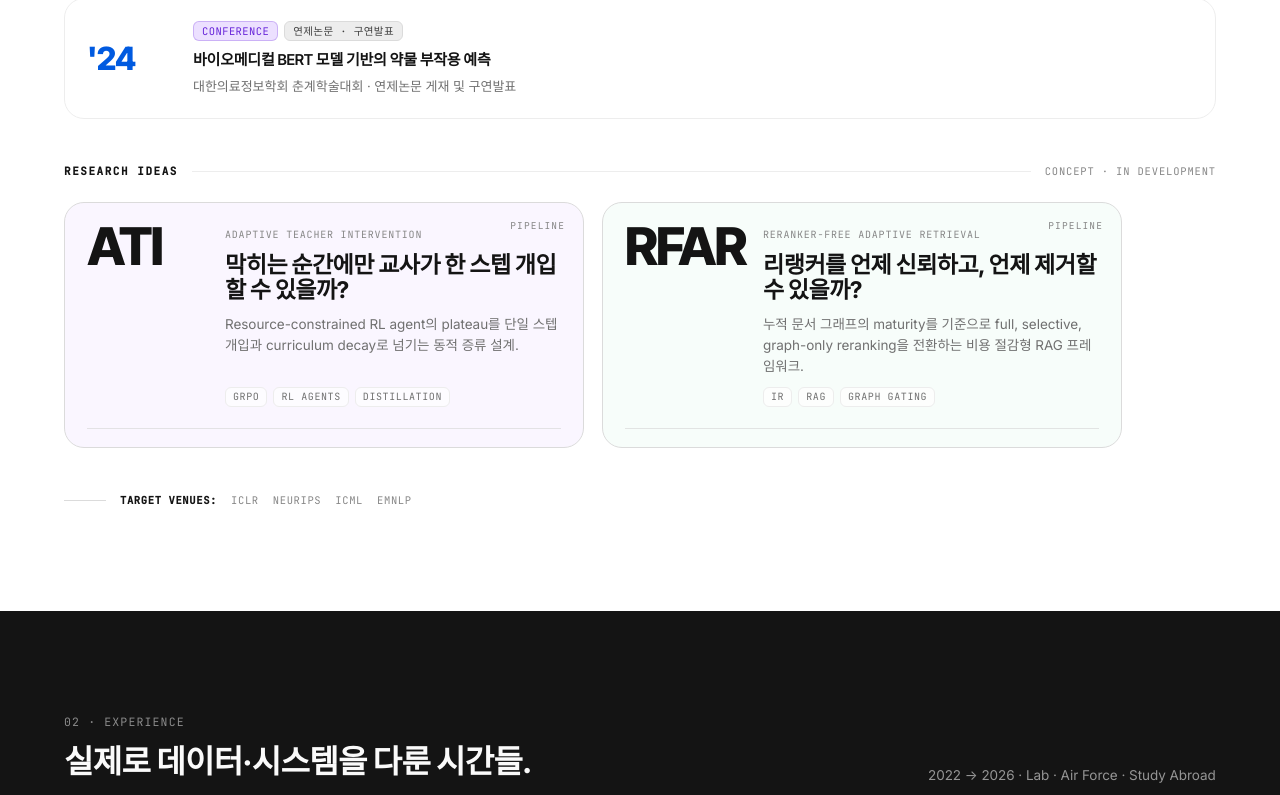
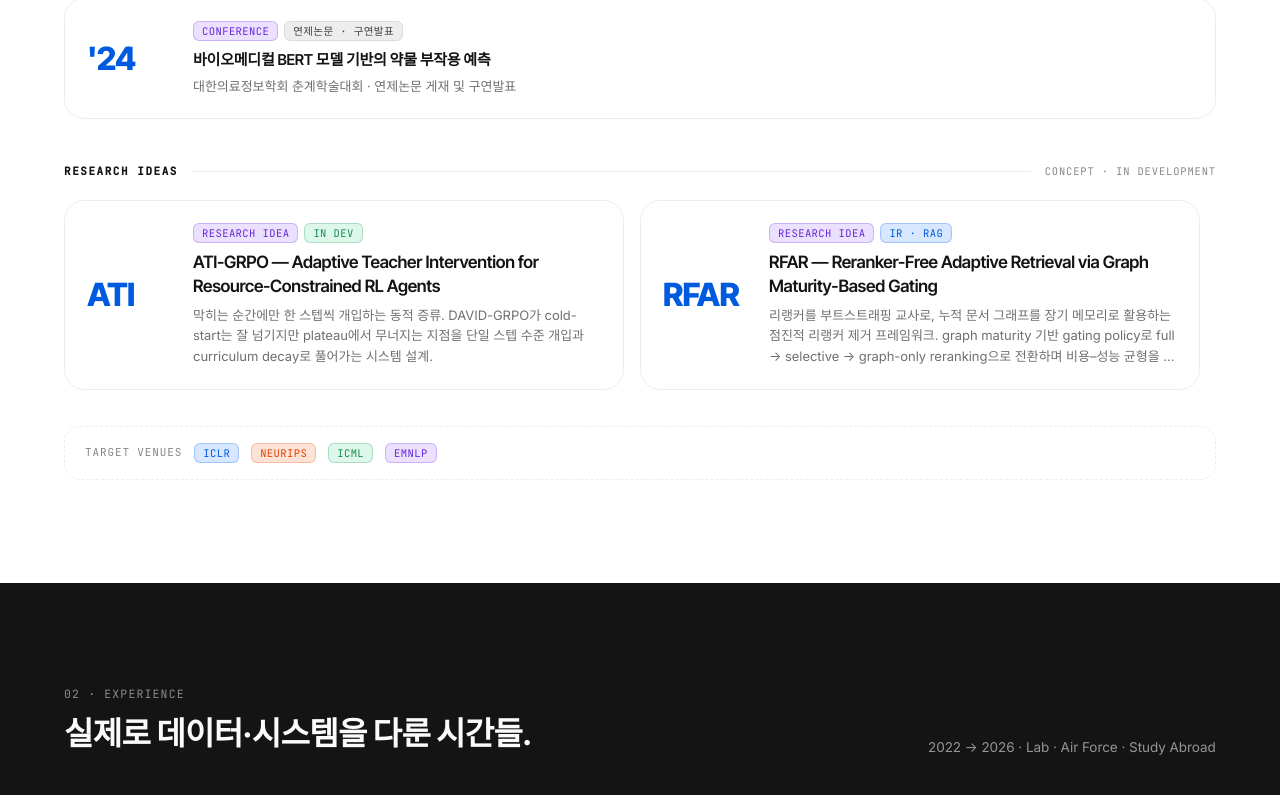
Before and after one commit to Nedian0Brien/personal-portfolio, a website built with Vite: page web/index.html in a window 1280 px wide. Shown: the part 2176-2971 px from the top of the page. Built offline with nearby package versions, Linux system fonts and the light colour scheme; no server answers; files whose address does not match are found by name; a web font is replaced by a local one.

Commit message:
fix: restore research ideas card language

```diff
--- a/web/index.html
+++ b/web/index.html
@@ -257,40 +257,36 @@
   </div>
 
   <div class="idea-carousel reveal-group" role="list" aria-label="Research ideas" tabindex="0">
-    <article class="idea-card reveal" role="listitem">
-      <div class="idea-card__code">ATI</div>
-      <div class="idea-card__body">
-        <div class="idea-card__kicker">Adaptive Teacher Intervention</div>
-        <h3 class="idea-card__title">막히는 순간에만 교사가 한 스텝 개입할 수 있을까?</h3>
-        <p class="idea-card__summary">Resource-constrained RL agent의 plateau를 단일 스텝 개입과 curriculum decay로 넘기는 동적 증류 설계.</p>
-        <div class="idea-card__tags" aria-label="ATI topics">
-          <span>GRPO</span>
-          <span>RL Agents</span>
-          <span>Distillation</span>
+    <article class="mini-card mini-card--idea reveal" role="listitem">
+      <div class="mini-card__year">ATI</div>
+      <div>
+        <div class="idea-card__badges">
+          <span class="badge badge--purp">Research Idea</span>
+          <span class="badge badge--green">In Dev</span>
         </div>
+        <h3 class="mini-card__title">ATI-GRPO — Adaptive Teacher Intervention for Resource-Constrained RL Agents</h3>
+        <div class="mini-card__meta">막히는 순간에만 한 스텝씩 개입하는 동적 증류. DAVID-GRPO가 cold-start는 잘 넘기지만 plateau에서 무너지는 지점을 단일 스텝 수준 개입과 curriculum decay로 풀어가는 시스템 설계.</div>
       </div>
     </article>
-    <article class="idea-card reveal" role="listitem">
-      <div class="idea-card__code">RFAR</div>
-      <div class="idea-card__body">
-        <div class="idea-card__kicker">Reranker-Free Adaptive Retrieval</div>
-        <h3 class="idea-card__title">리랭커를 언제 신뢰하고, 언제 제거할 수 있을까?</h3>
-        <p class="idea-card__summary">누적 문서 그래프의 maturity를 기준으로 full, selective, graph-only reranking을 전환하는 비용 절감형 RAG 프레임워크.</p>
-        <div class="idea-card__tags" aria-label="RFAR topics">
-          <span>IR</span>
-          <span>RAG</span>
-          <span>Graph Gating</span>
+    <article class="mini-card mini-card--idea reveal" role="listitem">
+      <div class="mini-card__year">RFAR</div>
+      <div>
+        <div class="idea-card__badges">
+          <span class="badge badge--purp">Research Idea</span>
+          <span class="badge badge--brand">IR · RAG</span>
         </div>
+        <h3 class="mini-card__title">RFAR — Reranker-Free Adaptive Retrieval via Graph Maturity-Based Gating</h3>
+        <div class="mini-card__meta">리랭커를 부트스트래핑 교사로, 누적 문서 그래프를 장기 메모리로 활용하는 점진적 리랭커 제거 프레임워크. graph maturity 기반 gating policy로 full → selective → graph-only reranking으로 전환하며 비용–성능 균형을 최적화한다. L2G 후속 연구.</div>
       </div>
     </article>
   </div>
 
   <div id="venues" class="idea-venues reveal" aria-label="Target venues">
     <span class="idea-venues__label">Target venues</span>
-    <span>ICLR</span>
-    <span>NeurIPS</span>
-    <span>ICML</span>
-    <span>EMNLP</span>
+    <span class="badge badge--brand">ICLR</span>
+    <span class="badge badge--red">NeurIPS</span>
+    <span class="badge badge--green">ICML</span>
+    <span class="badge badge--purp">EMNLP</span>
   </div>
 </section>
 
--- a/web/styles/research.css
+++ b/web/styles/research.css
@@ -118,9 +118,9 @@
    ================================================================ */
 .idea-carousel {
   display: flex;
-  gap: 18px;
+  gap: 16px;
   margin: 6px calc(var(--gutter) * -1) 0;
-  padding: 4px var(--gutter) 18px;
+  padding: 2px var(--gutter) 14px;
   overflow-x: auto;
   overscroll-behavior-x: contain;
   scroll-snap-type: x mandatory;
@@ -138,141 +138,45 @@
   background: var(--border-secondary);
   border-radius: var(--r-full);
 }
-.idea-card {
-  position: relative;
-  flex: 0 0 min(520px, calc(100vw - var(--gutter) * 2));
-  display: grid;
-  grid-template-columns: 116px 1fr;
-  gap: 22px;
-  align-items: stretch;
-  min-height: 238px;
-  padding: 22px;
-  border: 1px solid var(--border-secondary);
-  border-radius: var(--r-7);
-  background: color-mix(in srgb, var(--bg-primary) 72%, hsl(var(--purple-10)));
+.idea-carousel .mini-card--idea {
+  flex: 0 0 min(560px, calc(100vw - var(--gutter) * 2));
+  grid-column: auto;
+  min-height: 188px;
   scroll-snap-align: start;
-  overflow: hidden;
 }
-.idea-card:nth-child(2) {
-  background: color-mix(in srgb, var(--bg-primary) 74%, hsl(var(--green-10)));
+.idea-carousel .mini-card__title {
+  font-size: 17px;
 }
-.idea-card::before {
-  content: "pipeline";
-  position: absolute;
-  right: 18px;
-  top: 16px;
-  font-family: var(--font-mono);
-  font-size: 9.5px;
-  letter-spacing: 0.12em;
-  text-transform: uppercase;
-  color: var(--text-tertiary);
-}
-.idea-card::after {
-  content: "";
-  position: absolute;
-  left: 22px;
-  right: 22px;
-  bottom: 18px;
-  height: 1px;
-  background: var(--border-secondary);
-  opacity: 0.7;
-}
-.idea-card__code {
-  align-self: start;
-  font-family: var(--font-display);
-  font-size: 52px;
-  font-weight: 800;
-  letter-spacing: -0.04em;
-  color: var(--text-primary);
-  line-height: 0.86;
-}
-.idea-card__body {
-  min-width: 0;
-  display: flex;
-  flex-direction: column;
-  gap: 10px;
-  padding-top: 2px;
-}
-.idea-card__kicker {
-  font-family: var(--font-mono);
-  font-size: 10px;
-  letter-spacing: 0.08em;
-  text-transform: uppercase;
-  color: var(--text-tertiary);
-  white-space: nowrap;
-  overflow: hidden;
-  text-overflow: ellipsis;
-}
-.idea-card__title {
-  max-width: 24ch;
-  margin: 0;
-  font-family: var(--font-display);
-  font-size: 23px;
-  font-weight: 700;
-  line-height: 1.12;
-  letter-spacing: -0.02em;
-  color: var(--text-primary);
-}
-.idea-card__summary {
+.idea-carousel .mini-card__meta {
   display: -webkit-box;
-  margin: 0;
-  color: var(--text-secondary);
-  font-size: 13.5px;
-  line-height: 1.55;
+  font-size: 13px;
+  line-height: 1.6;
   -webkit-line-clamp: 3;
   -webkit-box-orient: vertical;
   overflow: hidden;
 }
-.idea-card__tags {
+.idea-card__badges {
   display: flex;
   flex-wrap: wrap;
   gap: 6px;
-  margin-top: auto;
-  padding-bottom: 18px;
-}
-.idea-card__tags span {
-  display: inline-flex;
-  align-items: center;
-  min-height: 20px;
-  padding: 0 7px;
-  border: 1px solid var(--border-primary);
-  border-radius: var(--r-3);
-  background: color-mix(in srgb, var(--bg-primary) 74%, transparent);
-  font-family: var(--font-mono);
-  font-size: 10px;
-  letter-spacing: 0.06em;
-  text-transform: uppercase;
-  color: var(--text-secondary);
-}
-.idea-card__tags span + span::before {
-  content: none;
+  margin-bottom: 8px;
 }
 .idea-venues {
-  position: relative;
   display: flex;
   flex-wrap: wrap;
-  gap: 8px 14px;
+  gap: 12px;
   align-items: center;
-  margin-top: 14px;
-  padding-top: 12px;
-  color: var(--text-tertiary);
-  font-family: var(--font-mono);
-  font-size: 10.5px;
-  letter-spacing: 0.06em;
-  text-transform: uppercase;
-}
-.idea-venues::before {
-  content: "";
-  flex: 0 0 42px;
-  height: 1px;
-  background: var(--border-secondary);
+  margin-top: 22px;
+  padding: 16px 20px;
+  border: 1px dashed var(--border-primary);
+  border-radius: var(--r-6);
 }
 .idea-venues__label {
-  color: var(--text-primary);
-  font-weight: 700;
-}
-.idea-venues__label::after {
-  content: ":";
+  font-family: var(--font-mono);
+  font-size: 11px;
+  letter-spacing: 0.08em;
+  text-transform: uppercase;
+  color: var(--text-tertiary);
 }
 
 @media (max-width: 640px) {
@@ -281,20 +185,19 @@
     padding-bottom: 16px;
   }
 
-  .idea-card {
-    flex-basis: min(360px, calc(100vw - var(--gutter) * 2 - 34px));
+  .idea-carousel .mini-card--idea {
+    flex-basis: min(360px, calc(100vw - var(--gutter) * 2 - 28px));
     grid-template-columns: 1fr;
-    min-height: 266px;
+    min-height: 238px;
     padding: 18px;
   }
 
-  .idea-card__code {
-    font-size: 46px;
+  .idea-carousel .mini-card__year {
+    font-size: 30px;
   }
 
-  .idea-card__title {
-    max-width: 19ch;
-    font-size: 22px;
+  .idea-carousel .mini-card__title {
+    font-size: 16px;
   }
 }
 
```
